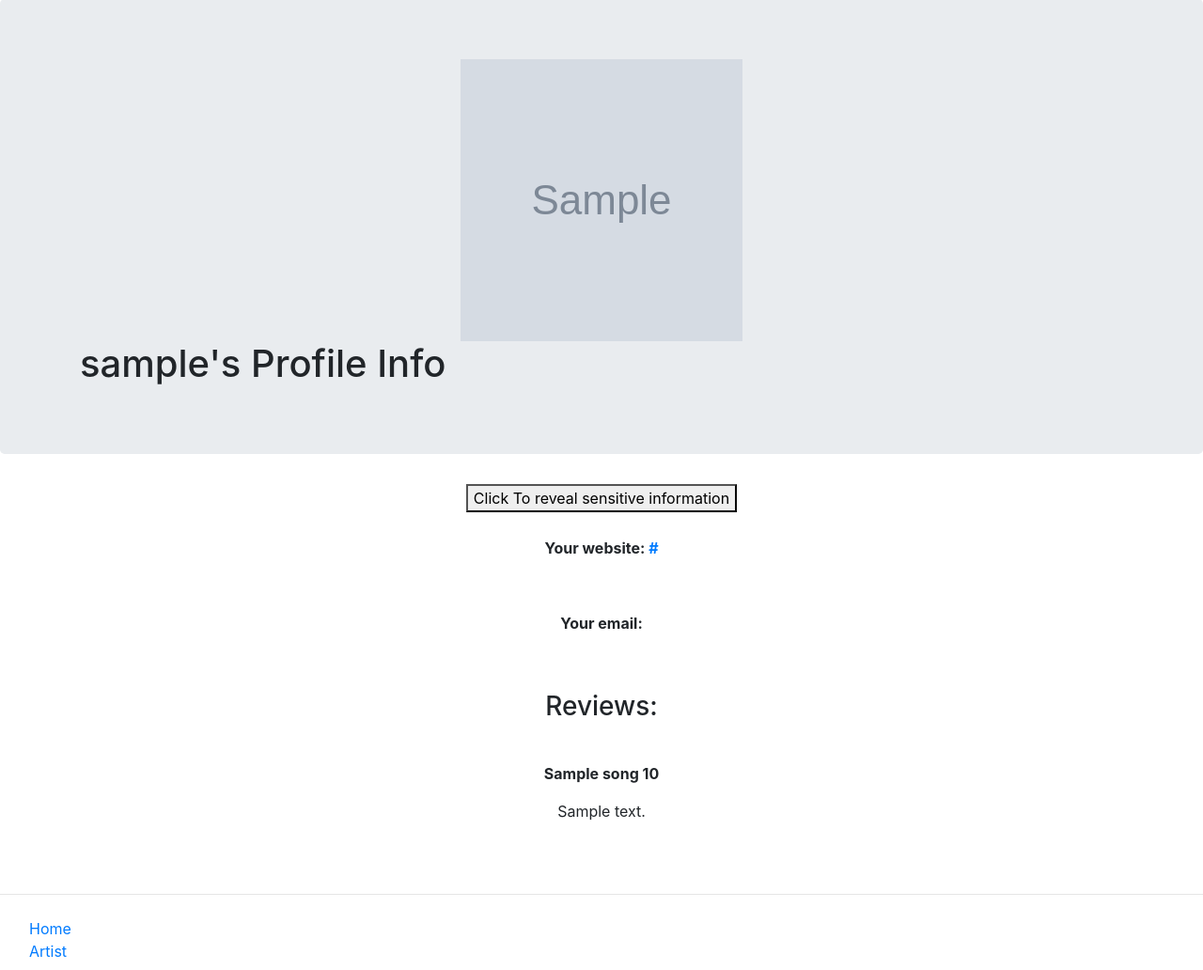
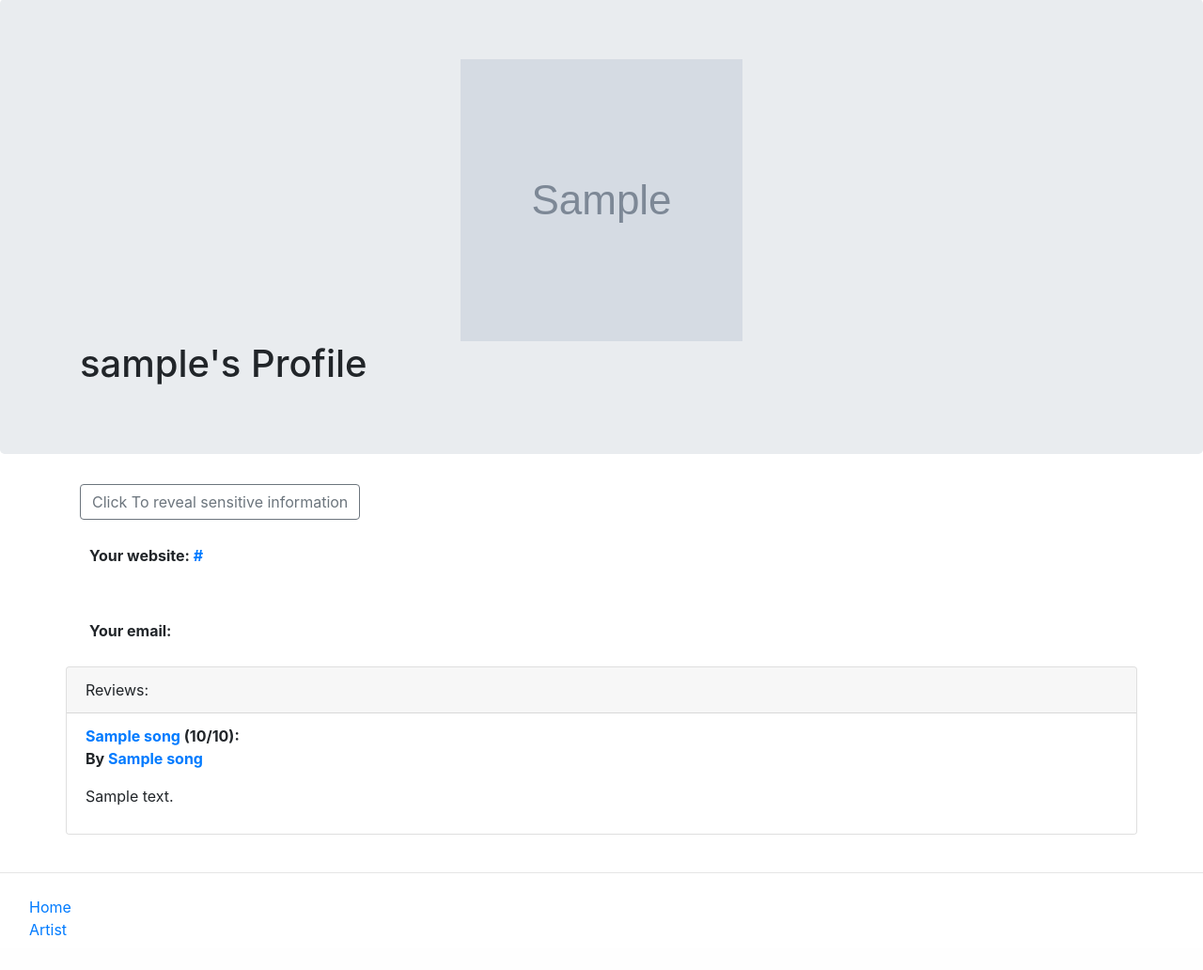
Before and after one commit to amykidd2/Applausable_WAD2_Group_Project, a Django app: page /applausable/user/ in a window 1280 px wide. Shown: the part 57-1089 px from the top of the page at 94% size. After the commit the page ends 1052 px from the top, so only its background shows below. Run offline with Django 3.2, Linux system fonts and the light colour scheme; a user stored in the database is signed in; tables that the repository leaves empty hold one stand-in row (values such as "Sample post"); grey boxes marked "Sample" are stand-in pictures; some libraries are stand-ins or nearby versions.

Commit message:
updated user_page.html to include links and put reviews in cards similar to songs reviews

```diff
--- a/templates/applausable/user_page.html
+++ b/templates/applausable/user_page.html
@@ -20,13 +20,15 @@
              alt="{{ user.username }}'s profile image" />
         {% endif %}
 
-        <h1>{{ user.username }}'s Profile Info</h1>
+        <h1>{{ user.username }}'s Profile</h1>
 
     </div>
 </div>
-<p align="center"><button onclick="myFunction()">Click To reveal sensitive information</button></p>
+
+
 <div class="container">
-    <div class='comments' align="center" style="padding: 10px;">
+    <p align="left"><button type="button" class="btn btn-outline-secondary" onclick="myFunction()">Click To reveal sensitive information</button></p>
+	<div class='comments' align="left" style="padding: 10px;">
         <p class="font-weight-bold">
             Your website: <a href={{ profile.website }}>{{ profile.website}}</a>
             <span class=" text-muted font-weight-normal"></span>
@@ -42,22 +44,32 @@
 <script>
 
 </script>
-<div class='container'>
-    <div class="comments" align="center" style="padding: 10px;">
-        </br>
-        <h3> Reviews: </h3>
-        <br />
-        {% for review in reviews %}
-        <div class="comments" align="center" style="padding: 10px;">
-            <p class="font-weight-bold">
-                {{ review.songID.title }} {{ review.score }}
-                <span class=" text-muted font-weight-normal"></span>
-            </p>
-            {{ review.review | linebreaks }}
-        </div>
-        {% endfor %}
-        <br />
+<div class="container">
+    <div class="row">
+        <div class="card" style="width: 85rem;">
+            <div class="card-header">
+                Reviews:
+            </div>
+            <ul class="list-group list-group-flush">
+                {% for review in reviews %}
+                <li class="list-group-item">
+                    <p class="font-weight-bold">
+
+						<a  href="{% url 'applausable:show_song' review.songID.slug %}">
+						{{ review.songID.title }} </a>
+						({{ review.score }}/10): <br />
+						By <a  href="{% url 'applausable:show_artist' review.songID.artistID.slug %}">
+						 {{ review.songID.artistName }} </a>
+
+                    </p>
+                    {{ review.review | linebreaks }}</li>
+                    {% endfor %}
+                </ul>
+            </div>
+            <br />
+
     </div>
 </div>
 
+
 {% endblock %}
```
